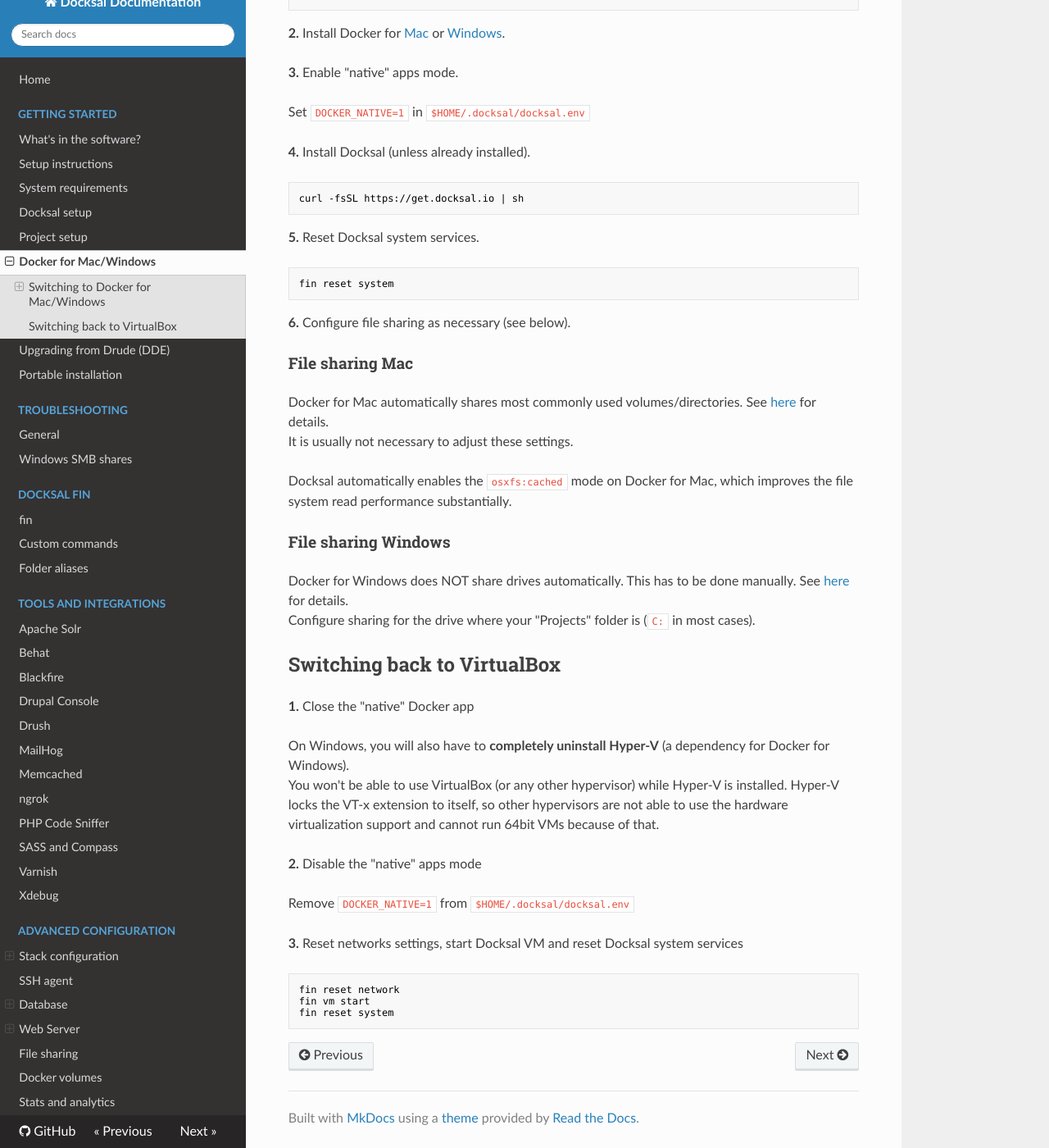
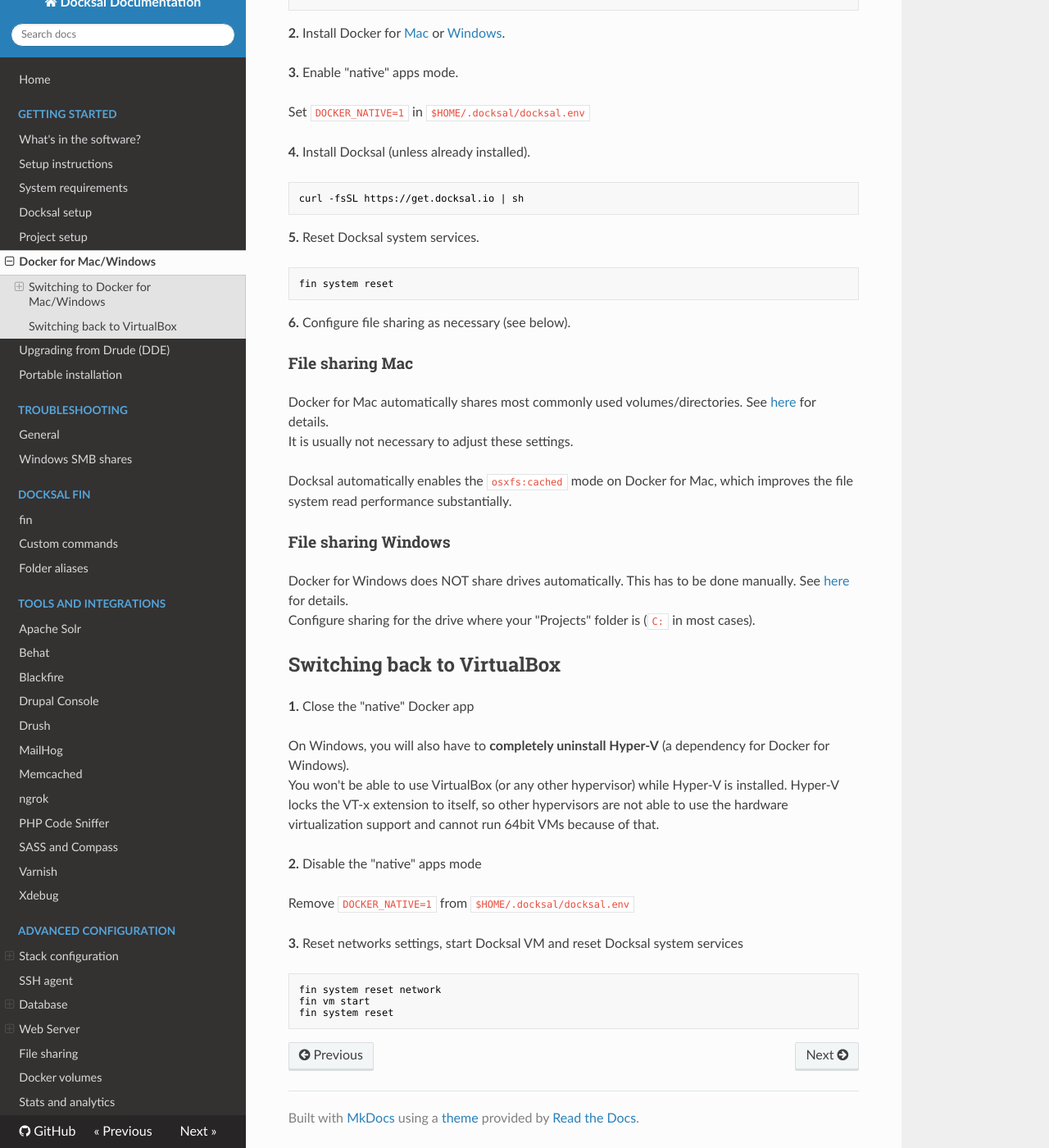
Before and after one commit to docksal/docksal, an MkDocs documentation site: the page built from docs/getting-started/env-setup-native.md, in a window 1280 px wide and 1400 px high, scrolled down 633 px. Shown: the whole window at 82% size. Built offline with MkDocs 1.6.1, drawn with Linux system fonts in a browser that asks for light colours; nearby versions of some CDN libraries; old or Windows-style settings are respelled for this version of MkDocs.

Commit message:
Updated docs for fin system

````diff
--- a/docs/getting-started/env-setup-native.md
+++ b/docs/getting-started/env-setup-native.md
@@ -36,7 +36,7 @@ curl -fsSL https://get.docksal.io | sh
 **5.** Reset Docksal system services.
 
 ```bash
-fin reset system
+fin system reset
 ```
 
 **6.** Configure file sharing as necessary (see below).
@@ -74,7 +74,7 @@ Remove `DOCKER_NATIVE=1` from `$HOME/.docksal/docksal.env`
 **3.** Reset networks settings, start Docksal VM and reset Docksal system services
 
 ```bash
-fin reset network
+fin system reset network
 fin vm start
-fin reset system
+fin system reset
 ```
````
Also changed, not shown: docs/advanced/dns-resolver.md (+2 -2 lines), docs/getting-started/setup.md (+1 -1 lines).
